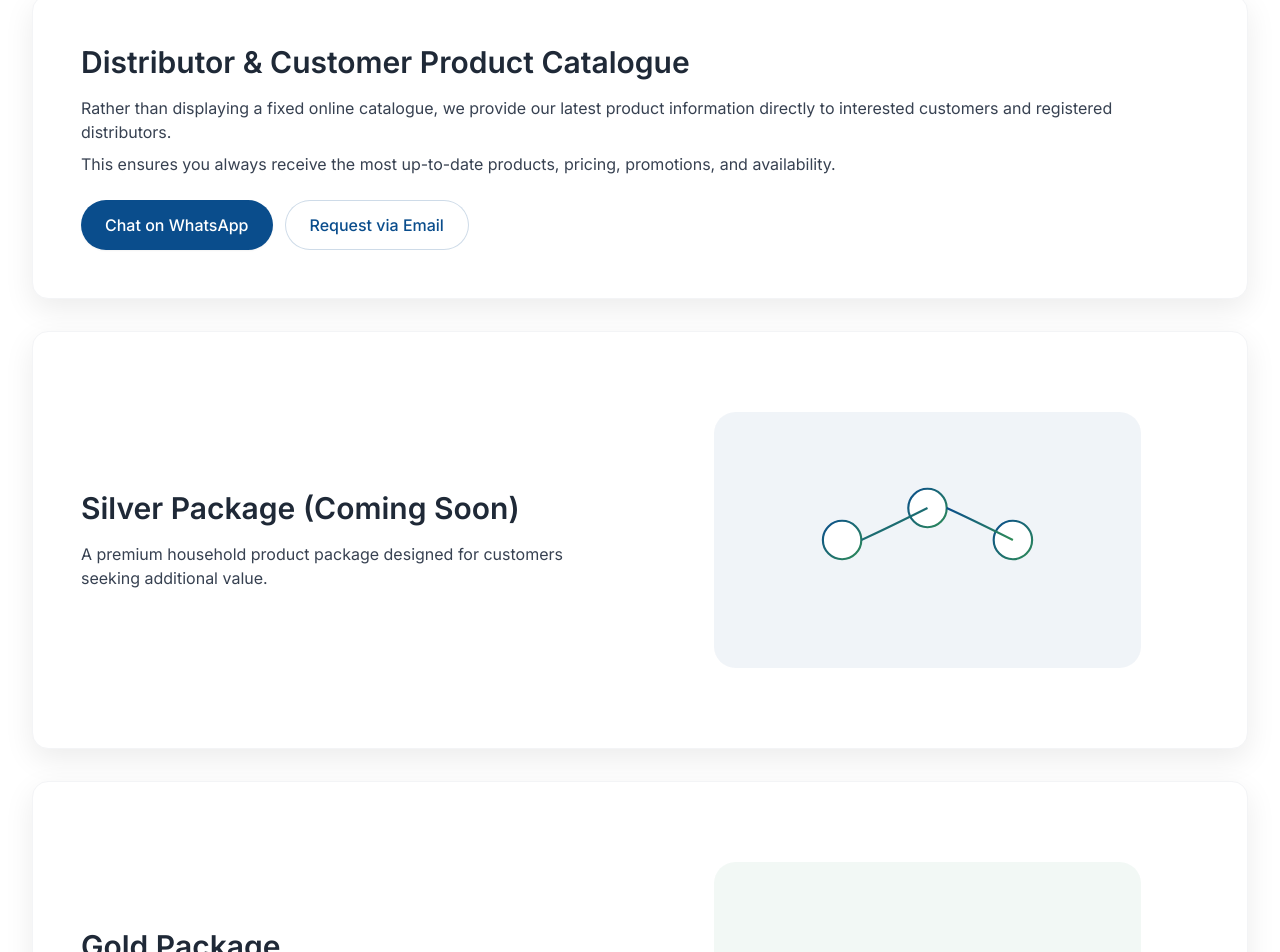
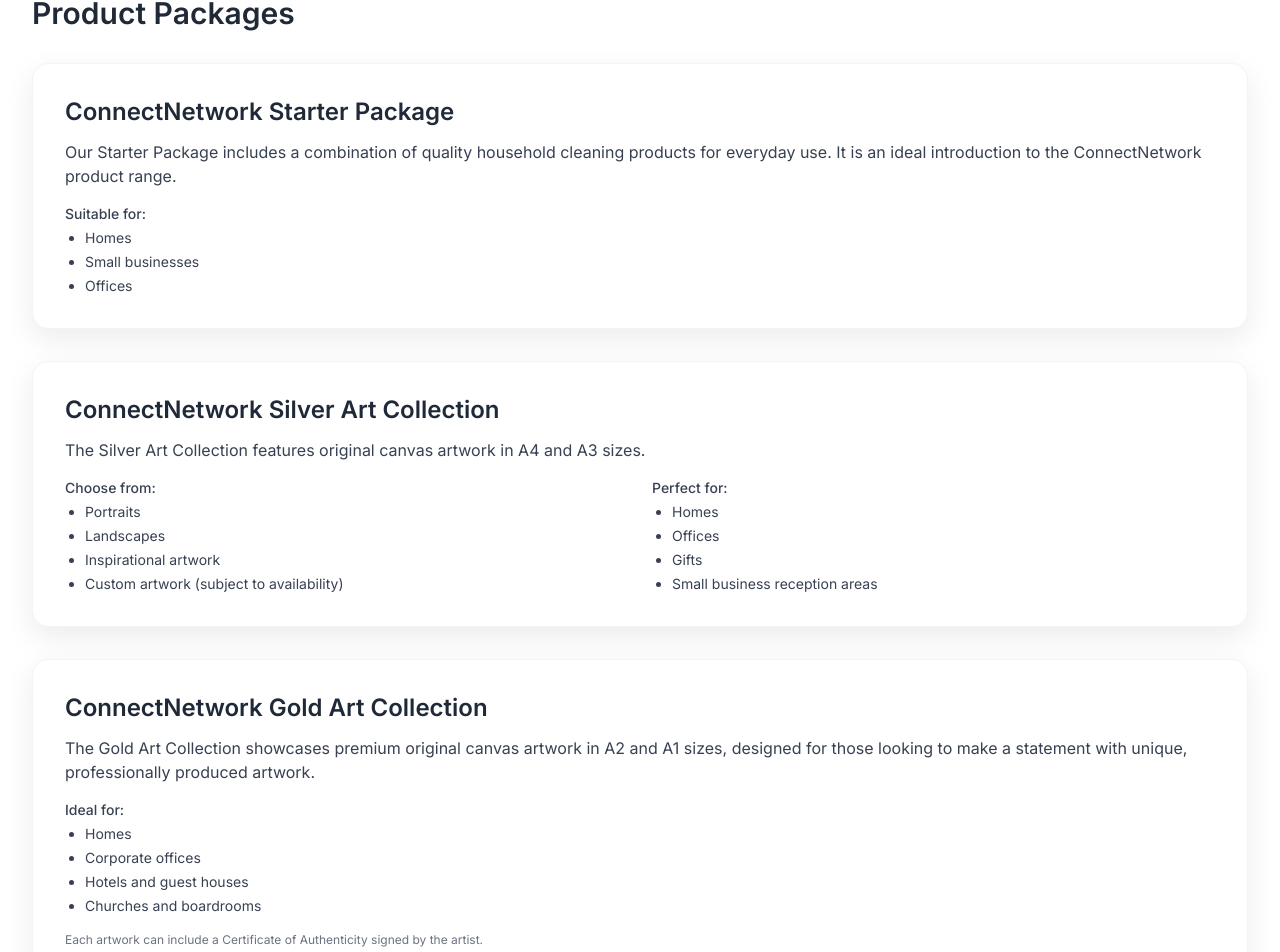
Before and after one commit to nejabobo-eng/connectnetwork, a Next.js app: page /products in a window 1280 px wide. Shown: the part 735-1687 px from the top of the page. Built offline with nearby package versions, Linux system fonts and the light colour scheme.

Commit message:
content(products): add Starter Package, Silver and Gold Art Collections, and Distributor Opportunity sections (no fees/amounts)

```diff
--- a/app/products/Client.tsx
+++ b/app/products/Client.tsx
@@ -31,6 +31,69 @@
 		))}
 	  </div>
 
+		{/* Product Packages */}
+	  <section className="mt-12 space-y-8">
+		<h2 className="text-2xl md:text-3xl font-semibold">Product Packages</h2>
+
+		<div className="card p-8">
+		  <h3 className="text-xl md:text-2xl font-semibold">ConnectNetwork Starter Package</h3>
+		  <p className="mt-3 text-gray-700">Our Starter Package includes a combination of quality household cleaning products for everyday use. It is an ideal introduction to the ConnectNetwork product range.</p>
+		  <div className="mt-4 text-sm text-gray-700">
+			<div className="font-medium">Suitable for:</div>
+			<ul className="list-disc pl-5 mt-1 space-y-1">
+			  <li>Homes</li>
+			  <li>Small businesses</li>
+			  <li>Offices</li>
+			</ul>
+		  </div>
+		</div>
+
+		<div className="card p-8">
+		  <h3 className="text-xl md:text-2xl font-semibold">ConnectNetwork Silver Art Collection</h3>
+		  <p className="mt-3 text-gray-700">The Silver Art Collection features original canvas artwork in A4 and A3 sizes.</p>
+		  <div className="mt-4 grid md:grid-cols-2 gap-6 text-sm text-gray-700">
+			<div>
+			  <div className="font-medium">Choose from:</div>
+			  <ul className="list-disc pl-5 mt-1 space-y-1">
+				<li>Portraits</li>
+				<li>Landscapes</li>
+				<li>Inspirational artwork</li>
+				<li>Custom artwork (subject to availability)</li>
+			  </ul>
+			</div>
+			<div>
+			  <div className="font-medium">Perfect for:</div>
+			  <ul className="list-disc pl-5 mt-1 space-y-1">
+				<li>Homes</li>
+				<li>Offices</li>
+				<li>Gifts</li>
+				<li>Small business reception areas</li>
+			  </ul>
+			</div>
+		  </div>
+		</div>
+
+		<div className="card p-8">
+		  <h3 className="text-xl md:text-2xl font-semibold">ConnectNetwork Gold Art Collection</h3>
+		  <p className="mt-3 text-gray-700">The Gold Art Collection showcases premium original canvas artwork in A2 and A1 sizes, designed for those looking to make a statement with unique, professionally produced artwork.</p>
+		  <div className="mt-4 text-sm text-gray-700">
+			<div className="font-medium">Ideal for:</div>
+			<ul className="list-disc pl-5 mt-1 space-y-1">
+			  <li>Homes</li>
+			  <li>Corporate offices</li>
+			  <li>Hotels and guest houses</li>
+			  <li>Churches and boardrooms</li>
+			</ul>
+		  </div>
+		  <p className="mt-4 text-xs text-gray-500">Each artwork can include a Certificate of Authenticity signed by the artist.</p>
+		</div>
+
+		<div className="card p-8">
+		  <h3 className="text-xl md:text-2xl font-semibold">Distributor Opportunity</h3>
+		  <p className="mt-3 text-gray-700">Every qualifying product package purchased through ConnectNetwork also provides an opportunity to register as a distributor. Registered distributors may qualify to earn referral commissions by introducing new customers and distributors according to the current <a href="/compensation" className="text-primary underline">Distributor Rewards Plan</a>.</p>
+		</div>
+	  </section>
+
 	  <div id="catalogue" className="card p-8 md:p-12 mt-12">
 		<h3 className="text-2xl md:text-3xl font-semibold">Distributor & Customer Product Catalogue</h3>
 		<p className="mt-4 text-gray-700">Rather than displaying a fixed online catalogue, we provide our latest product information directly to interested customers and registered distributors.</p>
```
